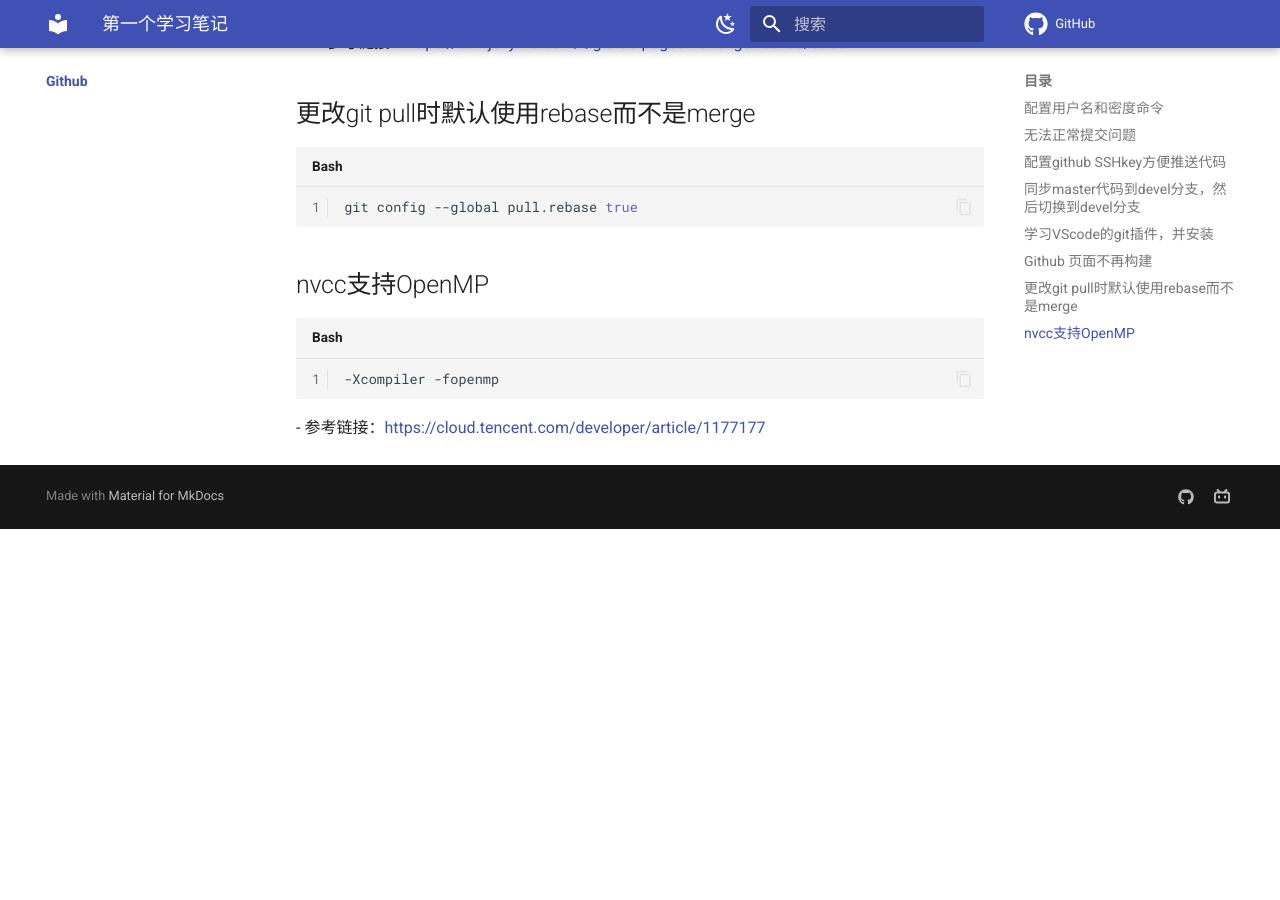
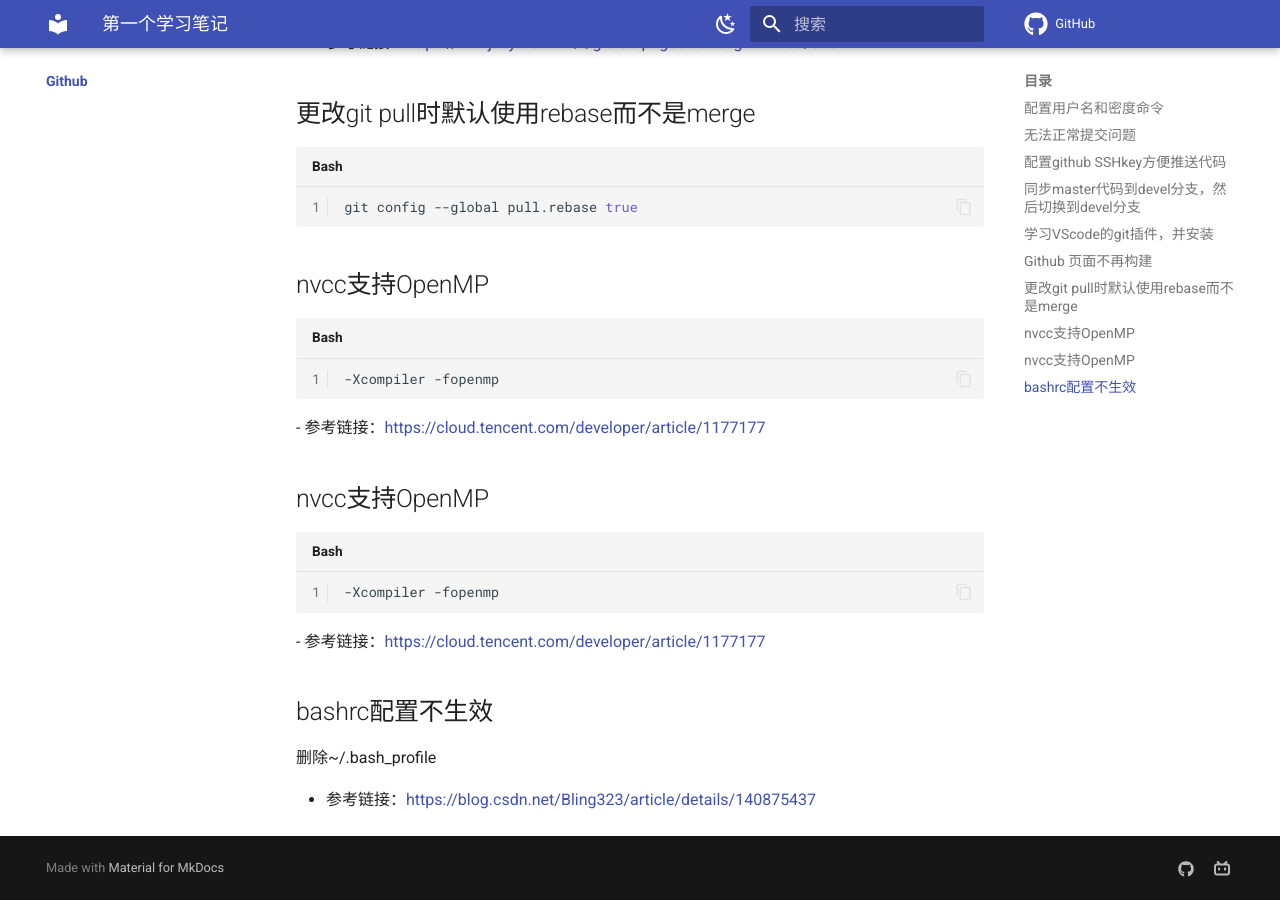
Before and after one commit to jinzhao2aqin/GitLearn, an MkDocs documentation site: the page built from docs/github/index.md, in a window 1280 px wide and 900 px high, scrolled down 965 px. Built offline with MkDocs 1.6.1 and Material for MkDocs 9.7.7, drawn with Linux system fonts in a browser that asks for light colours; nearby versions of some CDN libraries; library files that are not in the unit come from our copies; comment, search, counter and statistics services are not loaded; before the commit the page ends 1494 px from its top, so only the background shows below that.

Commit message:
Update index.md

````diff
--- a/docs/github/index.md
+++ b/docs/github/index.md
@@ -42,3 +42,16 @@ git config --global pull.rebase true
 -Xcompiler -fopenmp
 ```
 - 参考链接：<https://cloud.tencent.com/developer/article/1177177>
+
+## nvcc支持OpenMP
+
+```bash
+-Xcompiler -fopenmp
+```
+- 参考链接：<https://cloud.tencent.com/developer/article/1177177>
+
+## bashrc配置不生效
+
+删除~/.bash_profile
+
+- 参考链接：<https://blog.csdn.net/Bling323/article/details/140875437>
````
